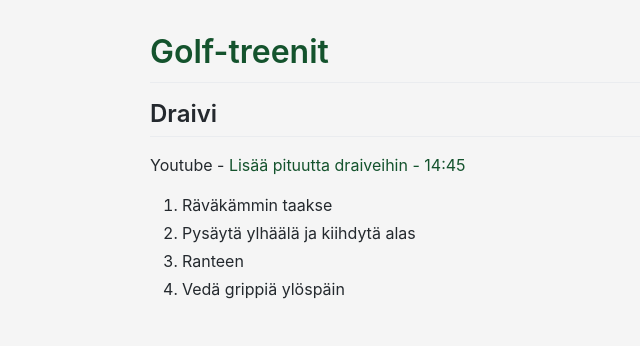
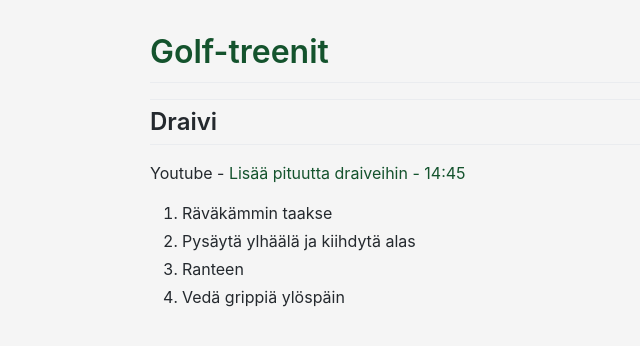
Before and after one commit to haapio/haapio.github.io, a Jekyll site: the page built from draivi.md, in a window 1280 px wide. Shown: the top 346 px of the page, without its empty margins (0-640 px from the left). Built offline with Jekyll 4.4.1, drawn with Linux system fonts in a browser that asks for light colours; comment, search, counter and statistics services are not loaded; our own code applies the rules of GitHub Pages for plain Markdown files.

Commit message:
Update style.scss

```diff
--- a/assets/css/style.scss
+++ b/assets/css/style.scss
@@ -11,7 +11,7 @@ body {
   background: #F5F5F5;
 }
 
-#venyttely {
+.markdown-body h2 {
   border-top: 1px solid #eaecef;
   padding-top: 0.3em;
 }
```
